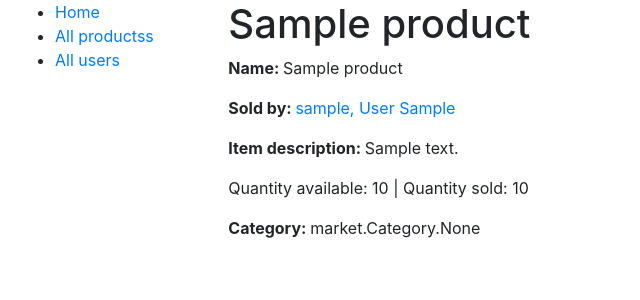
After one commit to sw385/stad-marketplace, a Django app: page /product/00000000-0000-0000-0000-000000000001/ in a window 1280 px wide. The commit adds this page. Shown: the top 300 px of the page, without its empty margins (0-640 px from the left). Run offline with Django 3.2, Linux system fonts and the light colour scheme; tables that the repository leaves empty hold one stand-in row (values such as "Sample post"); some libraries are stand-ins or nearby versions.

Commit message:
added create product form, pages for each product, pages that list the items each user is selling

```diff
--- a/market/admin.py
+++ b/market/admin.py
@@ -2,7 +2,10 @@ from django.contrib import admin
 from market.models import Product, Category, Image, Order, OrderedProduct, User
 
 
-admin.site.register(Product)
+@admin.register(Product)
+class ProductAdmin(admin.ModelAdmin):
+    list_display = ('id', 'name', 'seller', 'quantity_available', 'quantity_sold')
+
 admin.site.register(Category)
 admin.site.register(Image)
 
--- a/market/models.py
+++ b/market/models.py
@@ -1,7 +1,7 @@
 from django.db import models
 from datetime import date
 from PIL import Image
-
+from django.urls import reverse
 from django.contrib.auth.models import BaseUserManager, AbstractBaseUser
 import uuid # Required for unique id
 
@@ -52,22 +52,12 @@ class Category(models.Model):
          return f'{self.name}'
 
 
-class Image(models.Model):
-    description = models.CharField(max_length = 35, help_text = 'Enter a description for this image.')
-
-    image = models.ImageField(upload_to = './pictures/')
-    uploaded_by = models.ForeignKey(User, on_delete = models.CASCADE, null=True) #when user is deleted delete all of their pictures?
-
-    def __str__(self):
-        return f'{self.id}'
-
-
 class Product(models.Model):
     name = models.CharField(max_length = 50)
 
-    seller = models.ForeignKey(User, on_delete = models.CASCADE, null=True)
-
-    pictures = models.ManyToManyField(Image, blank=True, help_text = 'Select some pictures for this product.')
+    id = models.UUIDField(primary_key=True, default=uuid.uuid4, help_text='The unique ID for this product.')
+    '''on_delete = models.CASCADE,'''
+    seller = models.ForeignKey(User, on_delete = models.CASCADE, null=False)
 
     # The price of the product must be between $0.01 and $99,999.99
     price = models.DecimalField(
@@ -82,8 +72,13 @@ class Product(models.Model):
 
     description = models.TextField(max_length = 2500, help_text = 'Enter a description for this product.')
 
-    # The quantity must be 0 or more
-    quantity_available = models.PositiveIntegerField()
+    # The quantity must be 1 or more
+    quantity_available = models.PositiveIntegerField(
+        validators = [
+            MinValueValidator(1),
+            MaxValueValidator(999),
+        ]
+    )
 
     # The number of this product sold since it was listed
     # Should not be editable by the user
@@ -96,10 +91,27 @@ class Product(models.Model):
     added_at = models.DateTimeField(auto_now_add = True)
 
     # The time and date when the item was last updated
-    last_updated = models.DateTimeField(auto_now=True)
+    last_updated = models.DateTimeField(auto_now = True)
+
+    # Items that still have viewable pages but are no longer for sale are marked as delisted.
+    delisted = models.BooleanField(default = False, help_text = 'Delisting an item marks it as no longer available.')
+
+    def get_absolute_url(self):
+        return reverse('product-detail', args=[str(self.id)])
 
     def __str__(self):
         return f'{self.name} sold by {self.seller}'
+
+
+class Image(models.Model):
+    description = models.CharField(max_length = 35, help_text = 'Enter a description for this image.')
+
+    image = models.ImageField(upload_to = './pictures/')
+    uploaded_by = models.ForeignKey(User, on_delete = models.CASCADE, null=True) #when user is deleted delete all of their pictures
+    product = models.ForeignKey(Product, on_delete = models.CASCADE, null=True)
+
+    def __str__(self):
+        return f'{self.id}'
 
 
 class Order(models.Model):
--- a/market/templates/base_generic.html
+++ b/market/templates/base_generic.html
@@ -15,7 +15,7 @@
       <div class="col-sm-2">
       {% block sidebar %}
         <ul class="sidebar-nav">
-          <li><a href="{% url 'index' %}">Home</a></li>
+          <li><a href="">Home</a></li>
           <li><a href="">All productss</a></li>
           <li><a href="">All users</a></li>
         </ul>
--- /dev/null
+++ b/market/templates/market/product_detail.html
@@ -0,0 +1,19 @@
+{% extends "base_generic.html" %}
+
+{% block content %}
+    <h1>{{ product.name }}</h1>
+
+    <p><strong>Name: </strong>{{ product.name }}</p>
+    <p><strong>Sold by: </strong><a href="">{{ product.seller }}</a></p>
+    <p><Strong>Item description: </Strong>{{ product.description }}</p>
+
+    <p>Quantity available: {{ product.quantity_available }} | Quantity sold: {{ product.quantity_sold }}</p>
+    <p><Strong>Category: </Strong>{{ product.category }}</p>
+
+    <!--
+        if item is delisted, state that it is no longer for sale
+
+        otherwise show a button to add this item to cart
+
+     -->
+{% endblock %}
--- /dev/null
+++ b/market/urls.py
@@ -0,0 +1,8 @@
+from django.urls import path
+from . import views
+
+urlpatterns = [
+    path('user/<str:username>/products', views.Products, name='user-shop'),
+    path('product/<uuid:pk>/', views.ProductDetailView.as_view(), name='product-detail'),
+    path('product/create/', views.ProductCreate.as_view(), name='product-create'),
+]
--- a/market/views.py
+++ b/market/views.py
@@ -1 +1,40 @@
 from django.shortcuts import render
+from django.views import generic
+from django.shortcuts import get_object_or_404
+from market.models import Product, User
+
+from django.core.paginator import Paginator
+
+from django.views.generic.edit import CreateView, UpdateView, DeleteView
+from django.views.generic import View
+
+# Page for each user which displays the products they have for sale
+'''    add paginate   '''
+def Products(request, username):
+    # If a user with the given username (from url) does not exist 404 error
+    user = get_object_or_404(User, username = username)
+
+    # User does exist, so get all of user's items for sale and put in context
+    inventory = Product.objects.filter(seller = user)
+
+    return render(request, 'market/product_list.html', context={'inventory': inventory, 'user': user})
+
+
+# Page for each individual item
+class ProductDetailView(generic.DetailView):
+    model = Product
+
+
+# Page with a form for user to add a new product for sale.
+# Redirects to the detail view for the new item
+''' doesn't work yet - needs to set seller as the currently logged in user '''
+class ProductCreate(CreateView):
+    model = Product
+    fields = ['name', 'price', 'description', 'quantity_available', 'category']
+    '''
+    def form_valid(self, form):
+        product = form.save(commit=False)
+        product.seller = User.objects.get(seller=self.request.seller)
+        product.save()
+        return HttpResponseRedirect(self.get_success_url())
+    '''
--- a/marketplace/urls.py
+++ b/marketplace/urls.py
@@ -1,21 +1,10 @@
-"""marketplace URL Configuration
-
-The `urlpatterns` list routes URLs to views. For more information please see:
-    https://docs.djangoproject.com/en/2.2/topics/http/urls/
-Examples:
-Function views
-    1. Add an import:  from my_app import views
-    2. Add a URL to urlpatterns:  path('', views.home, name='home')
-Class-based views
-    1. Add an import:  from other_app.views import Home
-    2. Add a URL to urlpatterns:  path('', Home.as_view(), name='home')
-Including another URLconf
-    1. Import the include() function: from django.urls import include, path
-    2. Add a URL to urlpatterns:  path('blog/', include('blog.urls'))
-"""
 from django.contrib import admin
 from django.urls import path
+from django.urls import include
+from django.conf import settings
+from django.conf.urls.static import static
 
 urlpatterns = [
     path('admin/', admin.site.urls),
-]
+    path('', include('market.urls')),
+] + static(settings.STATIC_URL, document_root=settings.STATIC_ROOT)
```
Also changed, not shown: market/templates/market/product_form.html (added, +11 -0 lines), market/templates/market/product_list.html (added, +19 -0 lines).
